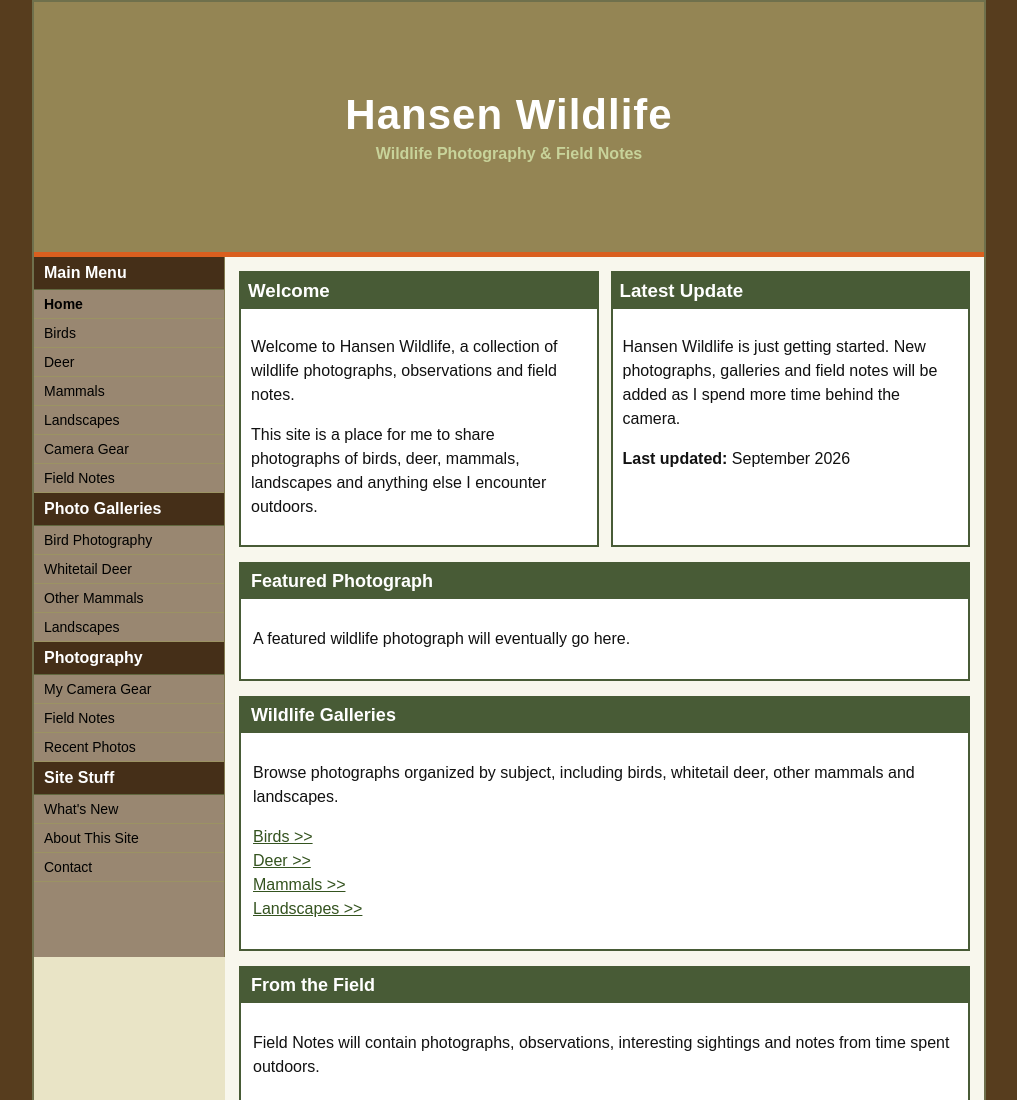
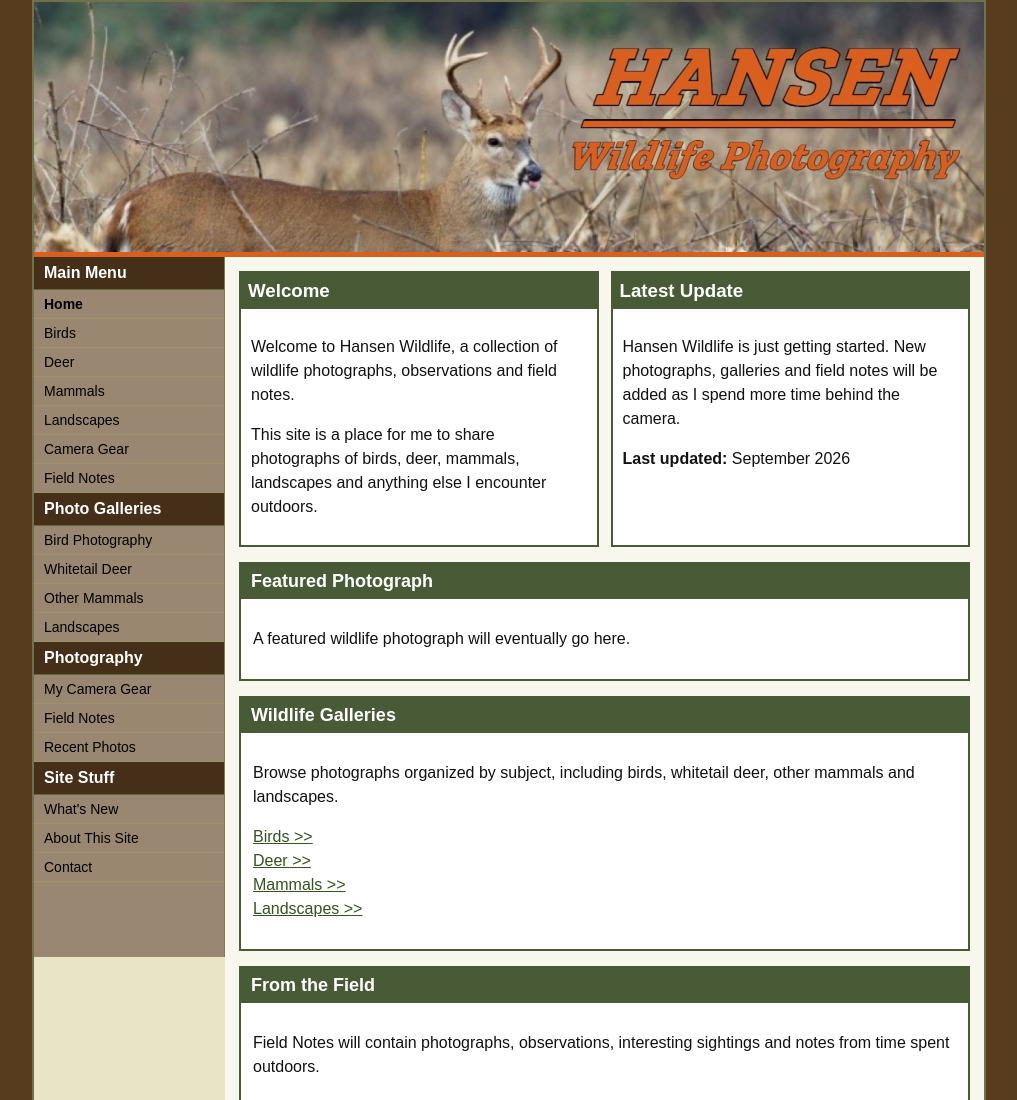
Before and after one commit to JCH2227/hansenwildlife, a plain HTML site: page index.html in a window 1280 px wide. Shown: the top 1100 px of the page, without its empty margins (131-1148 px from the left). Drawn offline with Linux system fonts and the light colour scheme.

Commit message:
Revise banner styles and remove header text
Updated the banner styles and removed text elements.

```diff
--- a/index.html
+++ b/index.html
@@ -24,31 +24,15 @@
       border: 2px solid #6f704c;
     }
 
-    /* Top banner */
+/* Top banner */
     .banner {
       height: 250px;
-      background-color: #948554;
-      color: white;
 
-      display: flex;
-      align-items: center;
-      justify-content: center;
-
-      text-align: center;
-
+      background-image: url('/photos/banner/TallBannerPLACEHOLDER.jpg');
+      background-size: cover;
+      background-position: center;
+      background-repeat: no-repeat;
       border-bottom: 5px solid #d95f1f;
-    }
-
-    .banner h1 {
-      margin: 0;
-      font-size: 42px;
-      letter-spacing: 1px;
-    }
-
-    .banner p {
-      margin: 6px 0 0 0;
-      color: #c8d39a;
-      font-weight: bold;
     }
 
     /* Main columns */
@@ -185,8 +169,6 @@
   <header class="banner">
 
     <div>
-      <h1>Hansen Wildlife</h1>
-      <p>Wildlife Photography &amp; Field Notes</p>
     </div>
 
   </header>
```
